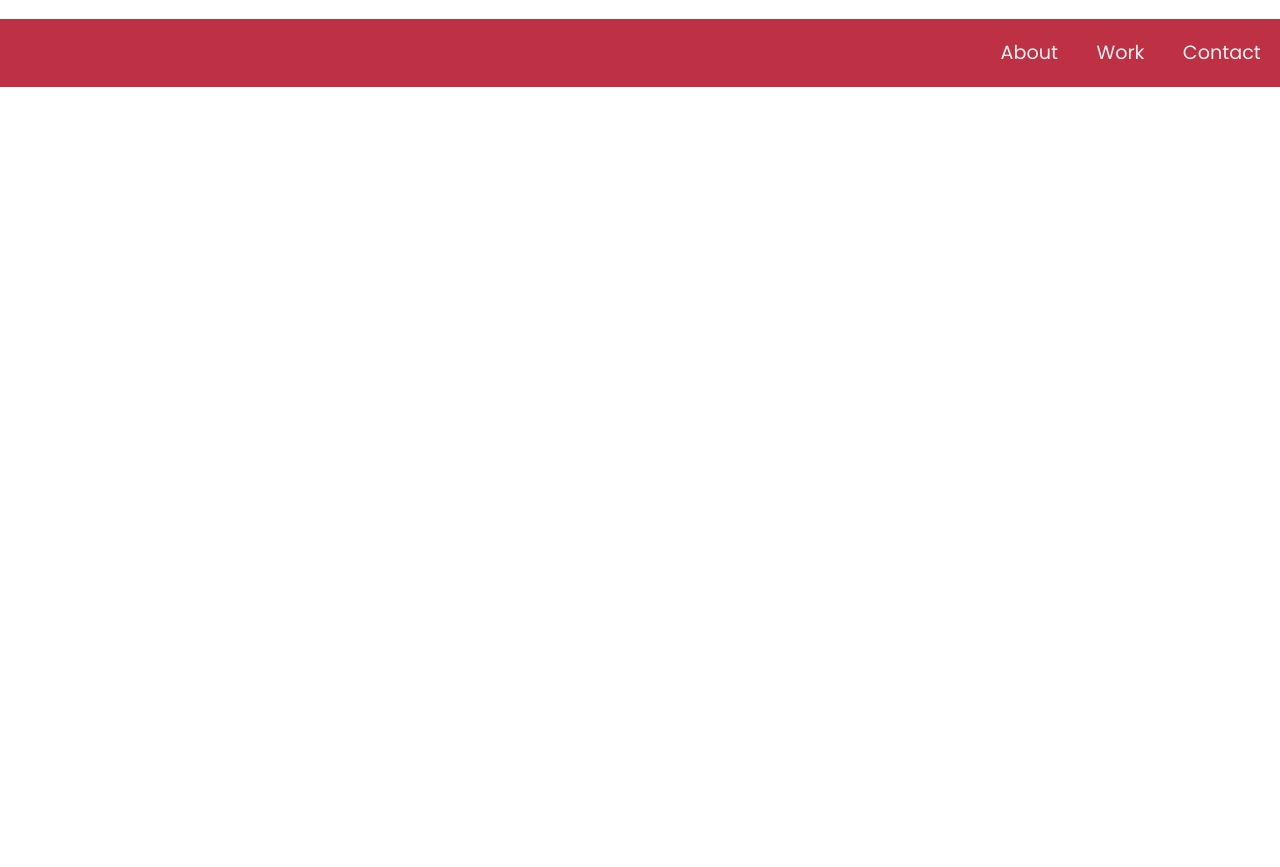
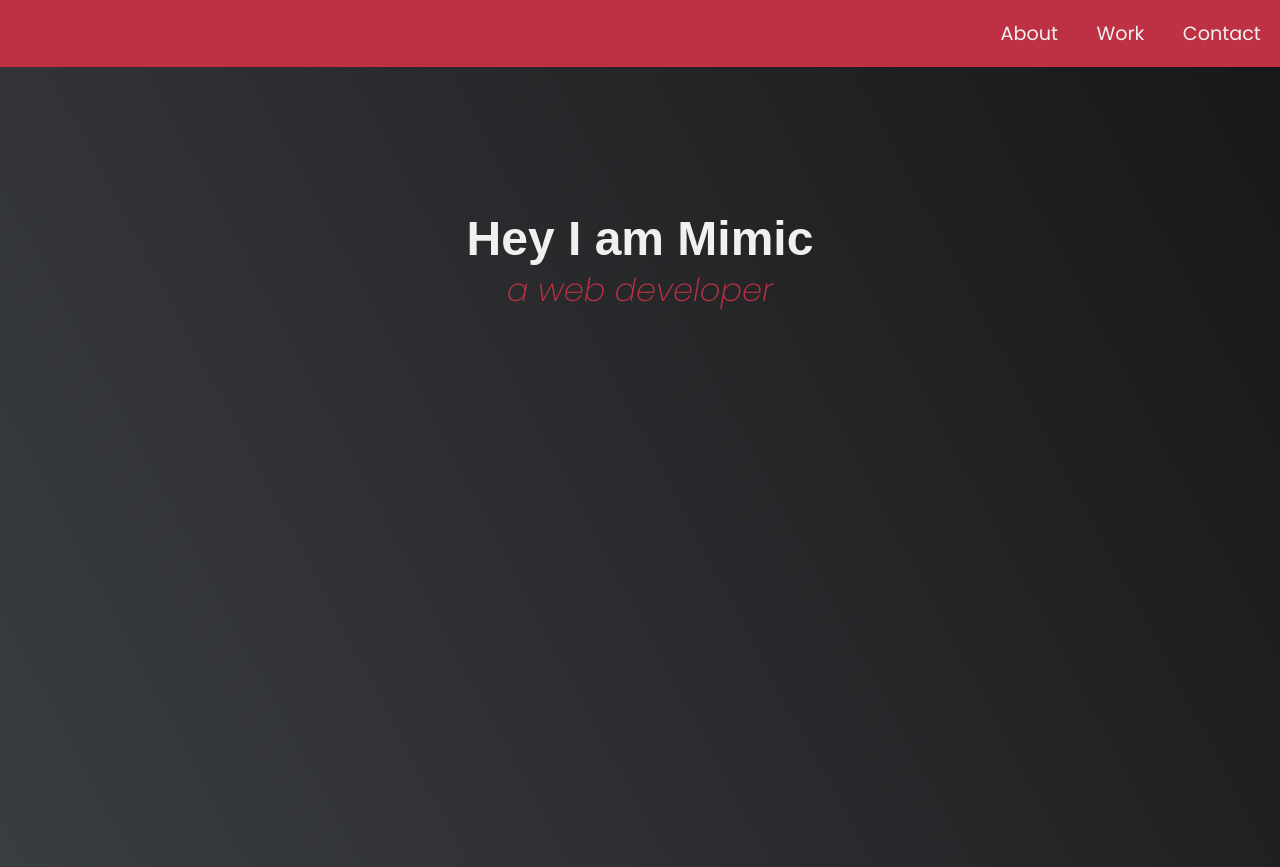
Before and after one commit to robb52/portfolio_project, a plain HTML site: page index.html in a window 1280 px wide. Before the commit the page ends 800 px from the top, so only its background shows below. Drawn offline with Linux system fonts and the light colour scheme.

Commit message:
Markup and styled welcome section

```diff
--- a/css/styles.css
+++ b/css/styles.css
@@ -15,6 +15,7 @@ nav {
 .nav-list {
     display: flex;
     justify-content: space-around;
+    margin: 0;
     padding: 1em 0;
     list-style: none;
 }
@@ -30,3 +31,31 @@ nav {
         justify-content: flex-end;
     }
 }
+
+.welcome__section {
+    display: flex;
+    flex-direction: column;
+    width: 100%;
+    height: 100vh;
+    background: #000;
+    background-image: linear-gradient(62deg, #3a3d40 0%, #181719 100%);
+    text-align: center;
+}
+
+.welcome__section h1 {
+    font-size: 3rem;
+    font-weight: 700;
+    font-family: 'Ralway', sans-serif;
+    color: #f0f0f0;
+    margin-top: 3em;
+    margin-bottom: 0;
+    padding: 0 10px;
+}
+
+.welcome__section p {
+    font-size: 2rem;
+    font-weight: 200;
+    font-style: italic;
+    color: #BE3144;
+    margin: 0;
+}
--- a/index.html
+++ b/index.html
@@ -5,6 +5,7 @@
         <meta name="viewport" content="width=device-width, initial-scale=1.0">
         <title>Portfolio Project</title>
         <link href="css/styles.css" rel="stylesheet">
+        <link rel="stylesheet" href="https://use.fontawesome.com/releases/v5.7.2/css/all.css" integrity="sha384-fnmOCqbTlWIlj8LyTjo7mOUStjsKC4pOpQbqyi7RrhN7udi9RwhKkMHpvLbHG9Sr" crossorigin="anonymous">
         <link href="https://fonts.googleapis.com/css2?family=Poppins:ital,wght@0,100;0,300;0,400;1,200&display=swap" rel="stylesheet">
         <link href="https://fonts.googleapis.com/css2?family=Poppins:ital,wght@0,100;0,300;0,400;1,200&family=Raleway:wght@400;500;700&display=swap" rel="stylesheet">
     </head>
@@ -14,16 +15,29 @@
         <nav>
             <ul class="nav-list">
                 <li>
-                    <a href="#">About</a>
+                    <a href="#welcome">About</a>
                 </li>
                 <li>
-                    <a href="#">Work</a>
+                    <a href="#projects">Work</a>
                 </li>
                 <li>
-                    <a href="#">Contact</a>
+                    <a href="#contact">Contact</a>
                 </li>
             </ul>
         </nav>
 
+        <main>
+
+            <section class="welcome__section" id="welcome">
+                <h1>Hey I am Mimic</h1>
+                <p>
+                    a web developer
+                </p>
+            </section>
+
+        </main>
+
+
     </body>
+
 </html>
```
